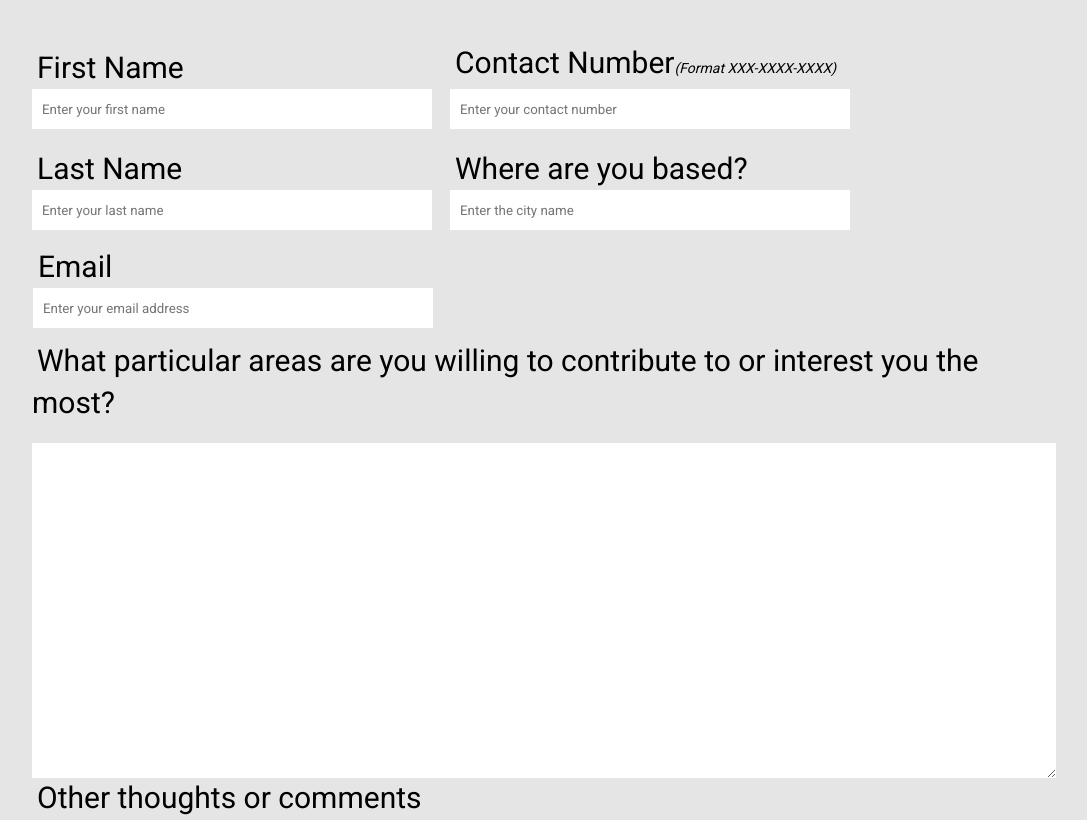
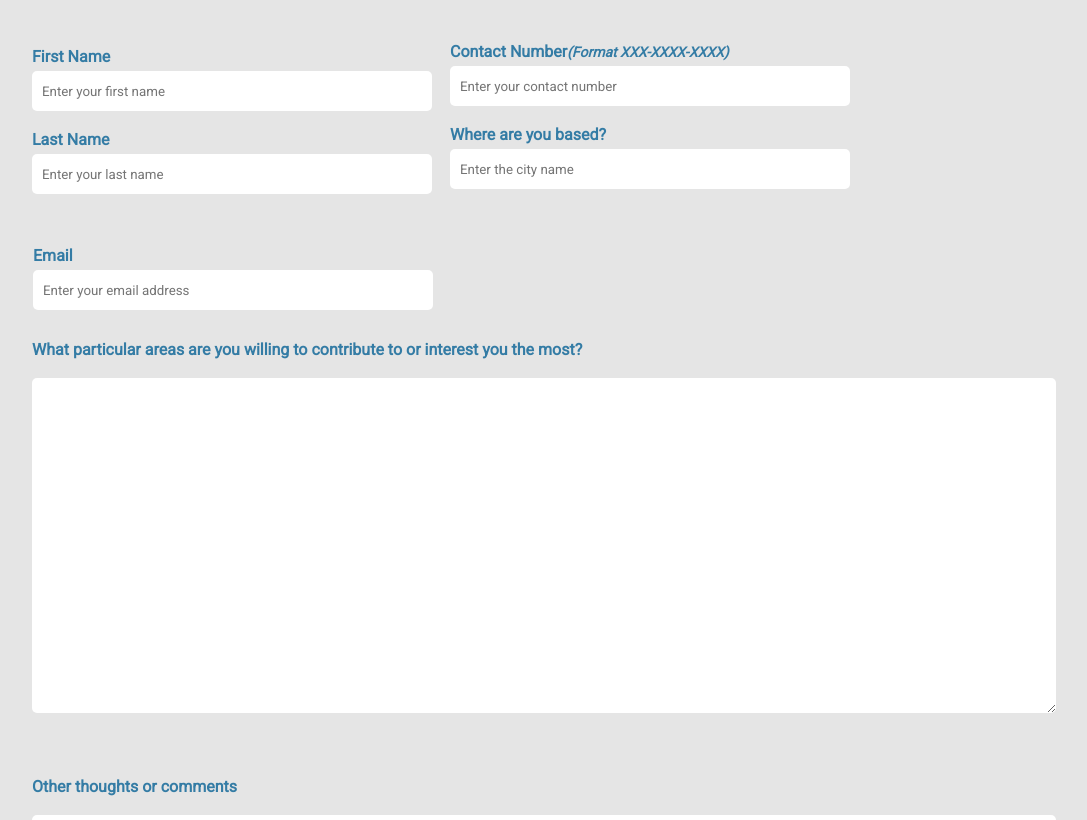
Before and after one commit to Dilekcn/charity, a React (Create React App) app: page /getinvolved/donateyourtime-form in a window 1280 px wide. Shown: the part 380-1200 px from the top of the page, without its empty margins (118-1205 px from the left). Built offline with nearby package versions, Linux system fonts and the light colour scheme; data requests are answered from the project's data file.

Commit message:
updated css in donate forms

```diff
--- a/src/components/Auth/SignUp.css
+++ b/src/components/Auth/SignUp.css
@@ -10,7 +10,7 @@
 	margin-bottom: 100px;
 }
 
-label {
+#sign-up-form ~ label {
 	color: #347ca5;
 	margin-left: 5px;
 	font-size: medium;
--- a/src/components/GetInvolved/BeAnAmbassador/AmbassadorForm.css
+++ b/src/components/GetInvolved/BeAnAmbassador/AmbassadorForm.css
@@ -51,6 +51,10 @@
 
 .ambassador-form label {
 	margin-bottom: 1%;
+	color: #347ca5;
+	font-size: medium;
+	font-weight: bold;
+	margin-top: 5px;
 }
 
 .ambassador-form input,
@@ -120,10 +124,8 @@
 	border: none;
 	border-radius: 5px;
 	color: #fff;
-  font-size: medium;
-  padding: 10px;
-  padding-left: 20px;
-  padding-right: 20px;
+	font-size: 20px;
+	padding: 8px 20px;
 }
 
 .modal-btn {
--- a/src/components/GetInvolved/DonateGiftCard/DonateGiftCard.css
+++ b/src/components/GetInvolved/DonateGiftCard/DonateGiftCard.css
@@ -7,30 +7,34 @@
 	font-weight: normal;
 	font-size: 72px;
 	line-height: 84px;
-    color: #FFFFFF;
+	color: #ffffff;
 }
 
 .giftcard-content {
 	display: flex;
 	justify-content: center;
-    background: #E5E5E5;
+	background: #e5e5e5;
 	height: 100%;
 }
 
 .giftcard-form {
 	display: block;
 	justify-content: center;
-    background: #E5E5E5;
+	background: #e5e5e5;
 	height: 100%;
 	width: 70%;
-
 }
 
 .giftcard-form label {
 	margin-bottom: 1%;
+	color: #347ca5;
+	font-size: medium;
+	font-weight: bold;
+	margin-top: 5px;
 }
 
-.giftcard-form input, .giftcard-form textarea {
+.giftcard-form input,
+.giftcard-form textarea {
 	border: none;
 	padding: 15px;
 	border-radius: 5px;
@@ -100,7 +104,7 @@
 }
 
 .giftcard-row7 button {
-    background: #F49131;
+	background: #f49131;
 	padding: 10px;
 	border: none;
 	border-radius: 5px;
@@ -117,12 +121,11 @@
 	margin-right: 1%;
 }
 
-
 .modal-btn {
 	width: 50%;
 	margin-left: auto;
 	margin-right: auto;
-    background: #F49131;
+	background: #f49131;
 	color: #fff;
 	font-size: medium;
 	padding: 5px;
@@ -143,7 +146,6 @@
 	}
 }
 
-
 @media only screen and (max-width: 885px) {
 	.donate-goods-text1 {
 		margin-right: auto;
@@ -158,7 +160,6 @@
 		margin-left: 18% !important;
 	}
 }
-
 
 @media only screen and (max-width: 560px) {
 	.donate-goods-text1 {
--- a/src/components/GetInvolved/DonateGiftCard/GiftCard.js
+++ b/src/components/GetInvolved/DonateGiftCard/GiftCard.js
@@ -1,52 +1,52 @@
 import React, { useEffect, useState } from 'react';
 import imageHeader from '../DonateGoods/Rectangle 26.png';
 import './DonateGiftCard.css';
-import Modal from 'react-modal'
-import {useHistory} from 'react-router';
+import Modal from 'react-modal';
+import { useHistory } from 'react-router';
 import axios from 'axios';
 
 const customStyles = {
-    content : {
-      position              : 'absolute',
-      top                   : '38%',
-      left                  : '50%',
-      right                 : '50%',
-      bottom                : '60%',
-      marginRight           : '-50%',
-      marginTop             : '120px',
-      transform             : 'translate(-50%, -50%)',
-      height                : 'fit-content',
-      backgroundColor       : '#76A9C7',
-      padding               : '10px',
-      width                 : '40%',
-      fontFamily            : 'Roboto',
-      fontStyle             : 'normal',
-      fontWeight            : 'normal',
-      fontSize              : 'large',
-      lineHeight            : '28px',
-      color                 : 'white',
-      marginBottom          : '450px',
-      display               : 'flex',
-      flexDirection : 'column',
-      justifyContent : 'center',
-      textAlign : 'center'
-    }
+	content: {
+		position: 'absolute',
+		top: '38%',
+		left: '50%',
+		right: '50%',
+		bottom: '60%',
+		marginRight: '-50%',
+		marginTop: '120px',
+		transform: 'translate(-50%, -50%)',
+		height: 'fit-content',
+		backgroundColor: '#76A9C7',
+		padding: '10px',
+		width: '40%',
+		fontFamily: 'Roboto',
+		fontStyle: 'normal',
+		fontWeight: 'normal',
+		fontSize: 'large',
+		lineHeight: '28px',
+		color: 'white',
+		marginBottom: '450px',
+		display: 'flex',
+		flexDirection: 'column',
+		justifyContent: 'center',
+		textAlign: 'center',
+	},
 };
 
 const GiftCard = () => {
-	const [ checkbox, setCheckbox ] = useState(false);
-	const [ type, setType ] = useState('');
-	const [ number, setNumber ] = useState('');
-	const [ code, setCode ] = useState('');
-	const [ balance, setBalance ] = useState('');
-	const [ expiration, setExpiration ] = useState('');
-	const [ postcode, setPostcode ] = useState('');
-	const [ info, setInfo ] = useState('');
-    const [modalIsOpen,setIsOpen] = React.useState(false);
+	const [checkbox, setCheckbox] = useState(false);
+	const [type, setType] = useState('');
+	const [number, setNumber] = useState('');
+	const [code, setCode] = useState('');
+	const [balance, setBalance] = useState('');
+	const [expiration, setExpiration] = useState('');
+	const [postcode, setPostcode] = useState('');
+	const [info, setInfo] = useState('');
+	const [modalIsOpen, setIsOpen] = React.useState(false);
 
-    const history = useHistory()
+	const history = useHistory();
 
-    function closeModal(){
+	function closeModal() {
 		setIsOpen(false);
 	}
 	function afterOpenModal() {
@@ -59,7 +59,8 @@ const GiftCard = () => {
 
 	const submit = async (e) => {
 		e.preventDefault();
-		await axios.post('http://localhost:4000/gift-card-donation', {
+		await axios
+			.post('http://localhost:4000/gift-card-donation', {
 				type_of_card: type,
 				card_number: number,
 				security_code: code,
@@ -67,8 +68,10 @@ const GiftCard = () => {
 				expriration_date: expiration,
 				post_code: postcode,
 				add_info: info,
-			user_id: JSON.parse(sessionStorage.getItem('userInfo')).id
-		}).then(res => console.log(res.data)).catch(err => console.log(err))
+				user_id: JSON.parse(sessionStorage.getItem('userInfo')).id,
+			})
+			.then((res) => console.log(res.data))
+			.catch((err) => console.log(err));
 		setCheckbox(false);
 		setType('');
 		setNumber('');
@@ -83,7 +86,11 @@ const GiftCard = () => {
 	return (
 		<div>
 			<div className="donate-goods-container">
-				<img src={imageHeader} alt="Avatar" className="donate-goods-image" />
+				<img
+					src={imageHeader}
+					alt="Avatar"
+					className="donate-goods-image"
+				/>
 				<div className="donate-goods-overlay">
 					<h1 className="donate-goods-text1">Donate With a Gift Card</h1>
 				</div>
@@ -92,7 +99,8 @@ const GiftCard = () => {
 				<form className="giftcard-form" onSubmit={submit}>
 					<div className="giftcard-row1">
 						<label htmlFor="giftcard-type">
-							Please enter the type of gift card: For Example (Amazon, Starbucks, Home Depot, Tesco, etc.)
+							Please enter the type of gift card: For Example (Amazon,
+							Starbucks, Home Depot, Tesco, etc.)
 						</label>
 						<input
 							required
@@ -106,7 +114,9 @@ const GiftCard = () => {
 					</div>
 					<div className="giftcard-row2">
 						<div>
-							<label htmlFor="giftcard-number">Please enter the gift card number</label>
+							<label htmlFor="giftcard-number">
+								Please enter the gift card number
+							</label>
 							<input
 								required
 								value={number}
@@ -118,7 +128,10 @@ const GiftCard = () => {
 							/>
 						</div>
 						<div>
-							<label onChange={(e) => setCode(e.target.value)} htmlFor="giftcard-security">
+							<label
+								onChange={(e) => setCode(e.target.value)}
+								htmlFor="giftcard-security"
+							>
 								Gift Card security code (PIN,CVV)
 							</label>
 							<input
@@ -134,7 +147,9 @@ const GiftCard = () => {
 					</div>
 					<div className="giftcard-row3">
 						<div>
-							<label htmlFor="giftcard-balance">Gift card balance? (Leave blank if unknown.)</label>
+							<label htmlFor="giftcard-balance">
+								Gift card balance? (Leave blank if unknown.)
+							</label>
 							<input
 								required
 								value={balance}
@@ -146,7 +161,9 @@ const GiftCard = () => {
 							/>
 						</div>
 						<div>
-							<label htmlFor="giftcard-expiration">Card Expiration (MM/YY) (Leave blank if none)</label>
+							<label htmlFor="giftcard-expiration">
+								Card Expiration (MM/YY) (Leave blank if none)
+							</label>
 							<input
 								required
 								value={expiration}
@@ -159,7 +176,9 @@ const GiftCard = () => {
 						</div>
 					</div>
 					<div className="giftcard-row4">
-						<label htmlFor="giftcard-postcode">Please enter your post code</label>
+						<label htmlFor="giftcard-postcode">
+							Please enter your post code
+						</label>
 						<input
 							required
 							value={postcode}
@@ -172,8 +191,8 @@ const GiftCard = () => {
 					</div>
 					<div className="giftcard-row5">
 						<label htmlFor="giftcard-info">
-							Please tell us if you have any additional information that may help us process your gift
-							card. (optional)
+							Please tell us if you have any additional information that
+							may help us process your gift card. (optional)
 						</label>
 						<textarea
 							required
@@ -194,10 +213,11 @@ const GiftCard = () => {
 							onChange={(e) => setCheckbox(e.target.checked)}
 							checked={checkbox}
 						/>
-						* By checking this box I affirm and acknowledge that I am 1)donating my gift card balance to
-						helpinghands.org 2) that no goods or services were provided for this donation, and 3) that after
-						my donation is processed I will mae a resonable effort to preserve donated value by destroying
-						the physical card.
+						* By checking this box I affirm and acknowledge that I am
+						1)donating my gift card balance to helpinghands.org 2) that no
+						goods or services were provided for this donation, and 3) that
+						after my donation is processed I will mae a resonable effort
+						to preserve donated value by destroying the physical card.
 					</div>
 					<div className="giftcard-row7">
 						<button type="submit">Submit</button>
@@ -211,9 +231,16 @@ const GiftCard = () => {
 				onRequestClose={closeModal}
 				contentLabel="Example Modal"
 			>
-				<p>Thank you! You have just made a difference in someone else’s life! </p>
-                <button className="modal-btn" onClick={() => setIsOpen(false)}>Make another donation</button>
-                <button className="modal-btn" onClick={() => history.push('/')}>Back to home page</button>
+				<p>
+					Thank you! You have just made a difference in someone else’s
+					life!{' '}
+				</p>
+				<button className="modal-btn" onClick={() => setIsOpen(false)}>
+					Make another donation
+				</button>
+				<button className="modal-btn" onClick={() => history.push('/')}>
+					Back to home page
+				</button>
 			</Modal>
 		</div>
 	);
--- a/src/components/GetInvolved/DonateGoods/DonateGoods.css
+++ b/src/components/GetInvolved/DonateGoods/DonateGoods.css
@@ -134,8 +134,8 @@
 	border: none;
 	background: #f49131;
 	color: #fff;
-  padding: 15px;
-  font-size: medium;
+	padding: 10px;
+	font-size: 20px;
 }
 
 .donate-goods-btn-div {
@@ -145,25 +145,25 @@
 }
 
 .donate-goods-modal {
-  position: "absolute";
-  top: "38%";
-  left: "50%";
-  right: "50%";
-  bottom: "60%";
-  margin-right: "-50%";
-  margin-top: "120px";
-  transform: "translate(-50%, -50%)";
-  height: "fit-content";
-  background-color: "#76A9C7";
-  padding: "10px";
-  width: "40%";
-  font-family: "Roboto";
-  font-style: "normal";
-  font-weight: "normal";
-  font-size: "large";
-  line-height: "28px";
-  color: "white";
-  margin-bottom: "450px";
+	position: 'absolute';
+	top: '38%';
+	left: '50%';
+	right: '50%';
+	bottom: '60%';
+	margin-right: '-50%';
+	margin-top: '120px';
+	transform: 'translate(-50%, -50%)';
+	height: 'fit-content';
+	background-color: '#76A9C7';
+	padding: '10px';
+	width: '40%';
+	font-family: 'Roboto';
+	font-style: 'normal';
+	font-weight: 'normal';
+	font-size: 'large';
+	line-height: '28px';
+	color: 'white';
+	margin-bottom: '450px';
 }
 
 @media only screen and (max-width: 1275px) {
@@ -192,7 +192,7 @@
 	.donate-goods-btn {
 		width: 15%;
 		padding: 10px;
-    font-size: small !important;
+		font-size: small;
 	}
 
 	.donate-goods-text {
@@ -233,7 +233,7 @@
 	.donate-goods-btn {
 		width: 20%;
 		padding: 10px;
-    font-size: small !important;
+		font-size: small;
 	}
 }
 
@@ -257,7 +257,7 @@
 	.donate-goods-btn {
 		width: 20%;
 		padding: 10px;
-    font-size: small !important;
+		font-size: small;
 	}
 }
 
@@ -296,7 +296,7 @@
 	.donate-goods-btn {
 		width: 40%;
 		padding: 10px;
-    font-size: small !important;
+		font-size: small;
 	}
 
 	.content2-p a {
--- a/src/components/GetInvolved/DonateGoods/DonateGoodsForm.css
+++ b/src/components/GetInvolved/DonateGoods/DonateGoodsForm.css
@@ -64,9 +64,11 @@
 }
 
 .donate-goods-form-left > div > label {
-	font-size: 24px;
-	color: #000;
-	font-weight: normal;
+	margin-bottom: 1%;
+	color: #347ca5;
+	font-size: medium;
+	font-weight: bold;
+	margin-top: 5px;
 }
 
 .donate-goods-form-left > div > input {
@@ -93,9 +95,11 @@
 }
 
 .donate-goods-form-right > div > label {
-	font-size: 24px;
-	color: #000;
-	font-weight: normal;
+	margin-bottom: 1%;
+	color: #347ca5;
+	font-size: medium;
+	font-weight: bold;
+	margin-top: 5px;
 }
 
 .donate-goods-form-right > div > textarea {
@@ -137,8 +141,8 @@
 	border: none;
 	background: #f49131;
 	color: #fff;
-	padding: 15px;
-	font-size: 24px;
+	padding: 8px;
+	font-size: 20px;
 	width: 150px;
 }
 
--- a/src/components/GetInvolved/DonateYourTime/DonateYourTimeForm.css
+++ b/src/components/GetInvolved/DonateYourTime/DonateYourTimeForm.css
@@ -1,5 +1,5 @@
 .donate_your_time_form {
-  background-image: url("./Rectangle\ 26.png");
+	background-image: url('./Rectangle\ 26.png');
 	background-repeat: no-repeat;
 	background-position: center;
 	background-size: cover;
@@ -26,7 +26,6 @@
 	position: relative;
 	padding: 40px 150px;
 	align-items: center;
-
 }
 .time_container {
 	position: absolute;
@@ -37,45 +36,38 @@
 	/* background-color: blueviolet; */
 }
 .time_name > label {
-  font-family: Roboto;
-  font-size: 30px;
-  color: black;
-  text-align: left;
-  font-style: normal;
-  font-weight: 400;
-  line-height: 42px;
-  letter-spacing: 0em;
+	color: #347ca5;
+	font-size: medium;
+	font-weight: bold;
+	margin-top: 5px;
 }
 .time_container .time_name > input {
 	height: 40px;
 	width: 400px;
 	border: none;
-  padding-left:10px ;
-
+	padding-left: 10px;
+	margin-top: 5px;
+	border-radius: 5px;
 }
-.time_email{
-  margin-top:190px;
+.time_email {
+	margin-top: 190px;
 	width: 100%;
 	margin-left: 1px;
 }
 
 .time_email > label {
-  font-family: Roboto;
-  font-size: 30px;
-  color: black;
-  text-align: left;
-  font-style: normal;
-  font-weight: 400;
-  line-height: 42px;
-  letter-spacing: 0em;
-
+	color: #347ca5;
+	font-size: medium;
+	font-weight: bold;
+	margin-top: 5px;
 }
 .time_email > input {
 	height: 40px;
 	width: 400px;
 	border: none;
-  padding-left:10px ;
-
+	padding-left: 10px;
+	margin-top: 5px;
+	border-radius: 5px;
 }
 
 .time_container_right {
@@ -83,46 +75,38 @@
 	right: 200px;
 	top: 26px;
 	width: 40%;
-
-
 }
 
 .time_container_right .time_number > label {
-  font-family: Roboto;
-  font-size: 30px;
-  color: black;
-  text-align: left;
-  font-style: normal;
-  font-weight: 400;
-  line-height: 42px;
-  letter-spacing: 0em;
+	color: #347ca5;
+	font-size: medium;
+	font-weight: bold;
+	margin-top: 5px;
 }
 
 .time_container_right .time_number > input {
 	height: 40px;
 	width: 400px;
 	border: none;
-  padding-left:10px ;
-
+	padding-left: 10px;
+	margin-top: 5px;
+	border-radius: 5px;
 }
 
 .time_container_right .time_based > label {
-  font-family: Roboto;
-  font-size: 30px;
-  color: black;
-  text-align: left;
-  font-style: normal;
-  font-weight: 400;
-  line-height: 42px;
-  letter-spacing: 0em;
+	color: #347ca5;
+	font-size: medium;
+	font-weight: bold;
+	margin-top: 5px;
 }
 
 .time_container_right .time_based > input {
 	height: 40px;
 	width: 400px;
 	border: none;
-  padding-left:10px ;
-
+	padding-left: 10px;
+	margin-top: 5px;
+	border-radius: 5px;
 }
 
 .time_text {
@@ -131,21 +115,17 @@
 	width: 80%;
 }
 .time_text > label {
-  font-family: Roboto;
-  font-size: 30px;
-  color: black;
-  text-align: left;
-  font-style: normal;
-  font-weight: 400;
-  line-height: 42px;
-  letter-spacing: 0em;
+	color: #347ca5;
+	font-size: medium;
+	font-weight: bold;
+	margin-top: 5px;
 }
 .time_text > textarea {
 	width: 100%;
 	height: 335px;
 	border: none;
-  padding:20px 20px;
-
+	padding: 20px 20px;
+	border-radius: 5px;
 }
 
 .time_text2 {
@@ -155,21 +135,17 @@
 }
 
 .time_text2 > label {
-  font-family: Roboto;
-  font-size: 30px;
-  color: black;
-  text-align: left;
-  font-style: normal;
-  font-weight: 400;
-  line-height: 42px;
-  letter-spacing: 0em;
+	color: #347ca5;
+	font-size: medium;
+	font-weight: bold;
+	margin-top: 5px;
 }
 .time_text2 > textarea {
 	width: 100%;
 	height: 125px;
 	border: none;
-  padding:20px 20px;
-
+	padding: 20px 20px;
+	border-radius: 5px;
 }
 
 .time_submit {
@@ -180,21 +156,19 @@
 }
 
 .time_submit_sub {
-  height: 60px;
 	width: 152px;
 	border-radius: 5px;
 	font-family: Roboto;
-  font-size: 36px;
+	font-size: 20px;
 	font-style: normal;
 	font-weight: 400;
-  line-height: 42px;
 	letter-spacing: 0em;
 	text-align: center;
 	background: rgba(244, 145, 49, 1);
-  color: #e5e5e5;
+	color: #fff;
 	border: none;
+	padding: 8px;
 }
-
 
 .donate-time-form-btn-popup {
 	border-radius: 5px;
@@ -206,20 +180,17 @@
 	width: auto;
 	margin-top: 10px;
 }
-.donate_time_modal{
+.donate_time_modal {
 	margin-top: 200px;
 	margin-left: 30%;
-
 }
 /************************************************************/
 
-@media (max-width: 1366px){
-  .donate_time_modal{
+@media (max-width: 1366px) {
+	.donate_time_modal {
 		margin-top: 250px;
 		margin-left: 20%;
-
 	}
-
 }
 @media only screen and (max-width: 1024px) {
 	.donate_your_time_form_container {
@@ -241,10 +212,10 @@
 	.time_container .time_name > input {
 		height: 40px;
 		width: 300px;
-    padding-left:10px ;
+		padding-left: 10px;
 	}
-  .time_email{
-    margin-top:180px;
+	.time_email {
+		margin-top: 180px;
 	}
 	.time_email > label {
 		font-size: 24px;
@@ -261,7 +232,6 @@
 	}
 	.time_container_right .time_number > label {
 		font-size: 24px;
-    color: black;
 		line-height: 32px;
 	}
 	.time_container_right .time_number > input {
@@ -297,7 +267,7 @@
 	}
 	.time_text2 > textarea {
 		height: 115px;
-    padding:20px 20px;
+		padding: 20px 20px;
 	}
 	.time_submit {
 		top: 920px;
@@ -313,11 +283,9 @@
 }
 
 @media only screen and (max-width: 768px) {
-  .donate_time_modal{
+	.donate_time_modal {
 		margin-top: 280px;
 		margin-left: 20%;
-
-
 	}
 
 	.donate_your_time_form {
@@ -349,8 +317,8 @@
 		height: 40px;
 		width: 250px;
 	}
-  .time_email{
-    margin-top:160px;
+	.time_email {
+		margin-top: 160px;
 	}
 	.time_email > label {
 		font-size: 22px;
@@ -416,7 +384,7 @@
 }
 
 @media only screen and (max-width: 360px) {
-  .donate_time_modal{
+	.donate_time_modal {
 		margin-top: 280px;
 		margin-left: 25%;
 	}
@@ -451,8 +419,8 @@
 		height: 30px;
 		width: 280px;
 	}
-  .time_email{
-    margin-top:315px;
+	.time_email {
+		margin-top: 315px;
 	}
 	.time_email > label {
 		font-size: 20px;
@@ -500,7 +468,7 @@
 	.time_text > textarea {
 		width: 95%;
 		height: 135px;
-    padding:10px 10px;
+		padding: 10px 10px;
 	}
 	.time_text2 {
 		top: 680px;
@@ -514,7 +482,7 @@
 	.time_text2 > textarea {
 		width: 95%;
 		height: 100px;
-    padding:10px 10px;
+		padding: 10px 10px;
 	}
 
 	.time_submit {
@@ -530,5 +498,4 @@
 		font-weight: 300;
 		line-height: 22px;
 	}
-
 }
```
Also changed, not shown: src/components/GetInvolved/DonateGoods/DonateGoods.js (+9 -6 lines), src/components/GetInvolved/DonateYourTime/DonateYourTime.css (+1 -11 lines), src/components/GetInvolved/DonateYourTime/DonateYourTime.js (+22 -16 lines), src/components/GetInvolved/DonateYourTime/DonateYourTimeForm.js (+103 -39 lines). Lines whose indentation alone changed are shown as unchanged.
